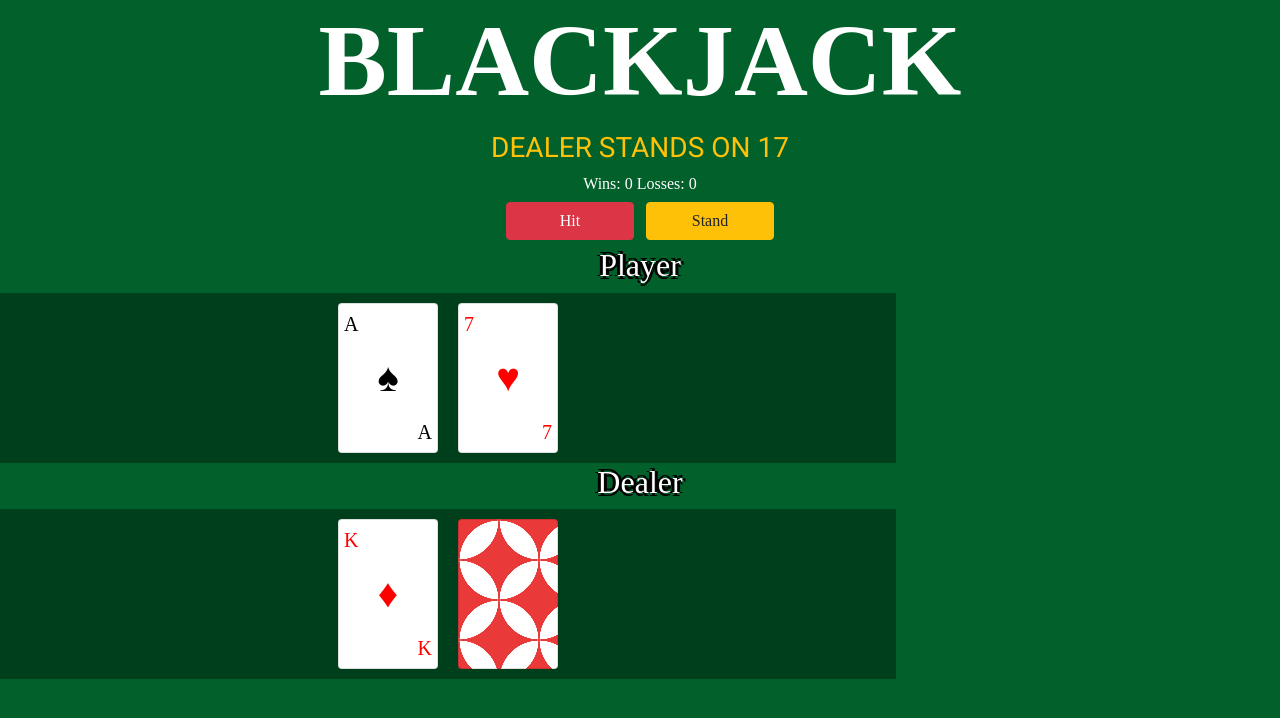
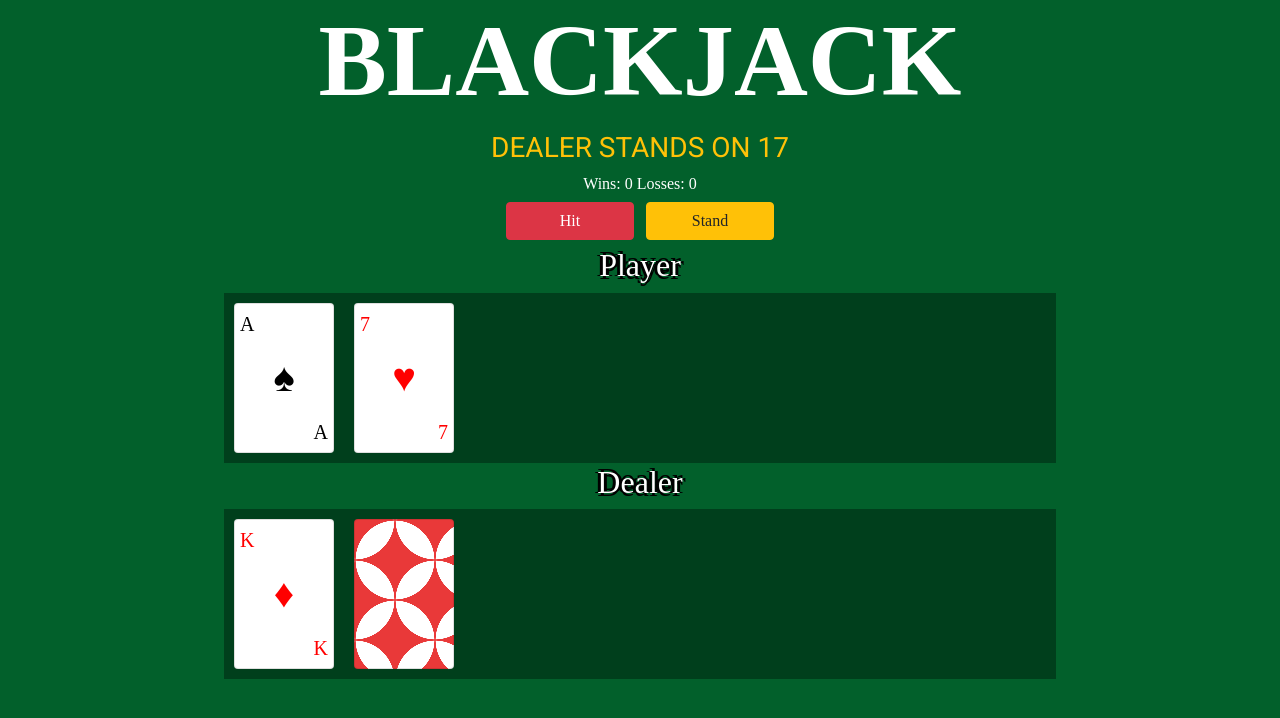
Before and after one commit to natalie-todd/blackjackfront, a React (Create React App) app: page / in a window 1280 px wide. Shown: the top 718 px of the page. Built offline with nearby package versions, Linux system fonts and the light colour scheme; a web font is replaced by a local one.

Commit message:
light green border

```diff
--- a/src/App.css
+++ b/src/App.css
@@ -17,14 +17,14 @@
 .hand {
   display: flex;
   flex-direction: row;
-  justify-content: center;
-  width: 70vw;
+  width: 65vw;
   background-color: #003f1c;
 }
 
 .handSpace {
   display: flex;
   flex-direction: column;
+  align-items: center;
 }
 .Blackjack {
   color: white;
```
